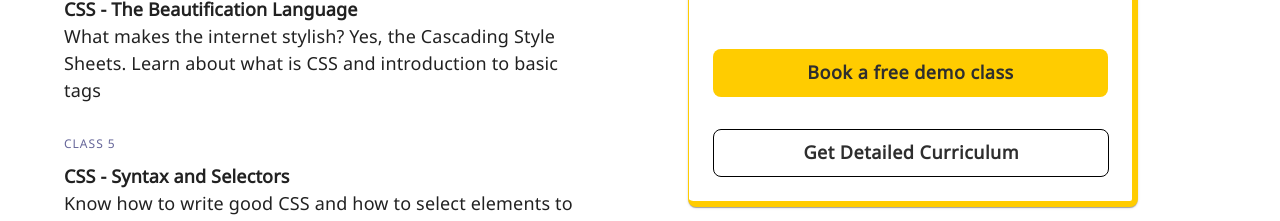
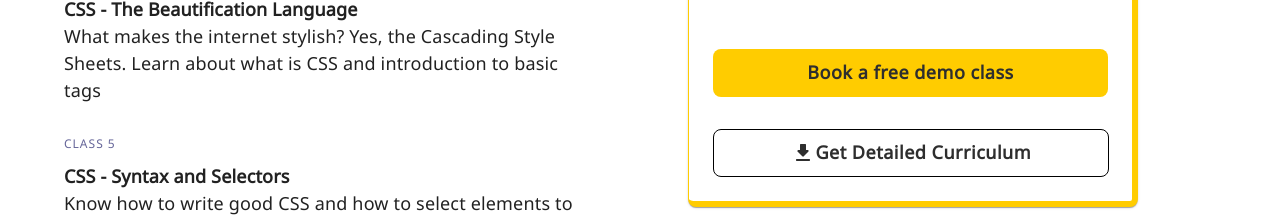
Before and after one commit to navgurukul/playcub-fe, a Next.js app: page /ourCirriculaum in a window 1280 px wide. Shown: the part 840-1061 px from the top of the page. Built offline with nearby package versions, Linux system fonts and the light colour scheme.

Commit message:
Worked on feedback

```diff
--- a/pages/ourCirriculaum/index.js
+++ b/pages/ourCirriculaum/index.js
@@ -161,7 +161,19 @@ const OurCirriculum = () =>{
                                 href='/playcub.pdf' download={"curriculum.pdf"}
                                 height={"715px"}  variant="outlined"
                                     sx={{ backgroundColor: 'white', borderColor: 'black' }} >
-                                    Get Detailed Curriculum
+                                        <Image
+                                            onClick={()=>{
+                                            props.handleClose()
+                                            }}
+                                                src={require("../../assest/Download.png")}
+                                                className={classes.closeIcon}
+                                                alt="download img"
+                                                sx={{ml:1}}
+
+
+
+                                            />
+                                        Get Detailed Curriculum
                                 </Button>
 
                                 </Box>
```
Also changed, not shown: pages/Reg/index.js (+4 -4 lines), pages/TeacherReg/index.js (+4 -14 lines), pages/home/index.js (+1 -67 lines), assest/Download.png (added).
